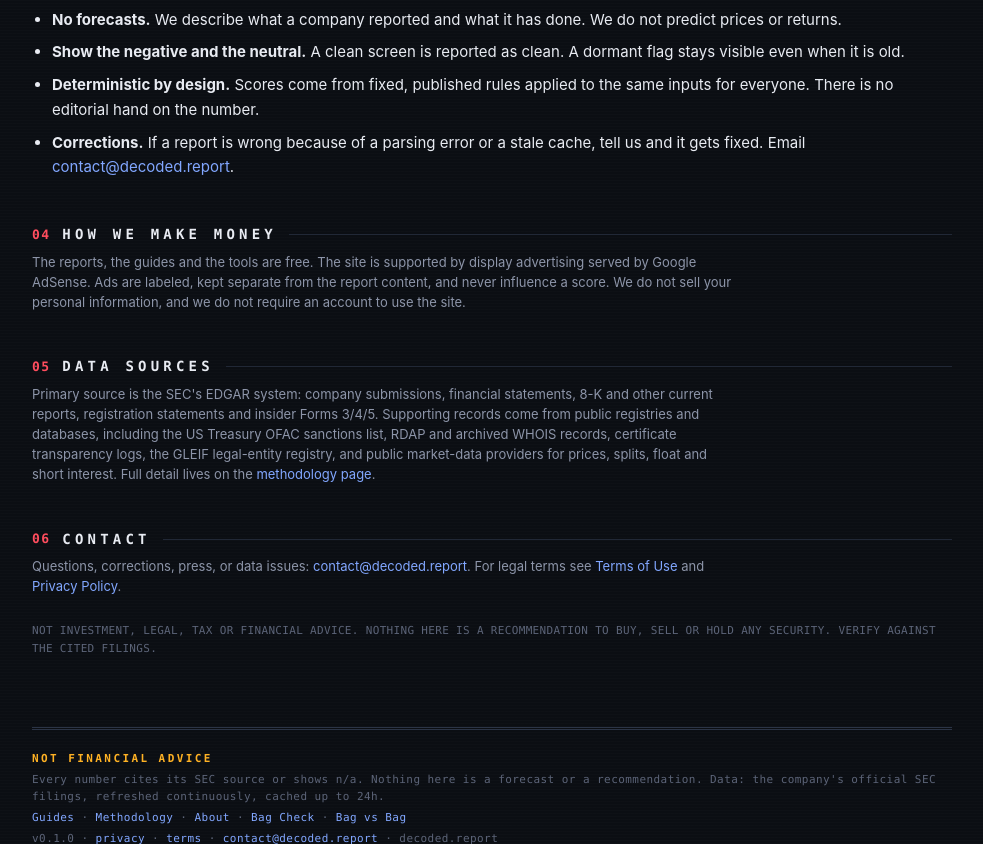
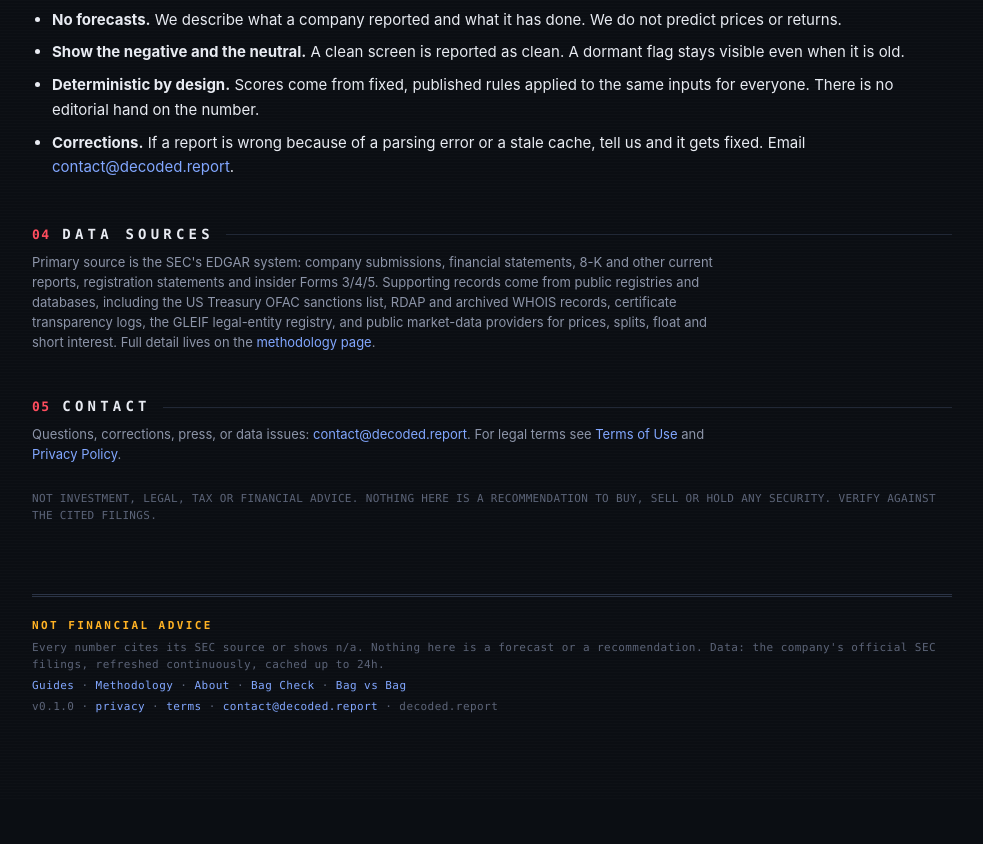
Before and after one commit to matan1905/decoded.report, a FastAPI app: page /about in a window 1280 px wide. Shown: the part 715-1559 px from the top of the page, without its empty margins (148-1131 px from the left). After the commit the page ends 1428 px from the top, so only its background shows below. Run offline with FastAPI, Linux system fonts and the light colour scheme; data that the repository does not hold is empty.

Commit message:
about: remove how-we-make-money section

```diff
--- a/app/templates/about.html
+++ b/app/templates/about.html
@@ -55,17 +55,7 @@
 </section>
 
 <section class="sec">
-  <div class="sechead"><span class="no">04</span><h2>How We Make Money</h2><span class="rule"></span></div>
-  <p class="sub">
-    The reports, the guides and the tools are free. The site is supported by display advertising
-    served by Google AdSense. Ads are labeled, kept separate from the report content, and never
-    influence a score. We do not sell your personal information, and we do not require an account
-    to use the site.
-  </p>
-</section>
-
-<section class="sec">
-  <div class="sechead"><span class="no">05</span><h2>Data Sources</h2><span class="rule"></span></div>
+  <div class="sechead"><span class="no">04</span><h2>Data Sources</h2><span class="rule"></span></div>
   <p class="sub">
     Primary source is the SEC's EDGAR system: company submissions, financial statements, 8-K and
     other current reports, registration statements and insider Forms 3/4/5. Supporting records come
@@ -77,7 +67,7 @@
 </section>
 
 <section class="sec">
-  <div class="sechead"><span class="no">06</span><h2>Contact</h2><span class="rule"></span></div>
+  <div class="sechead"><span class="no">05</span><h2>Contact</h2><span class="rule"></span></div>
   <p class="sub">
     Questions, corrections, press, or data issues: <a href="mailto:contact@decoded.report">contact@decoded.report</a>.
     For legal terms see <a href="/terms">Terms of Use</a> and <a href="/privacy">Privacy Policy</a>.
```
